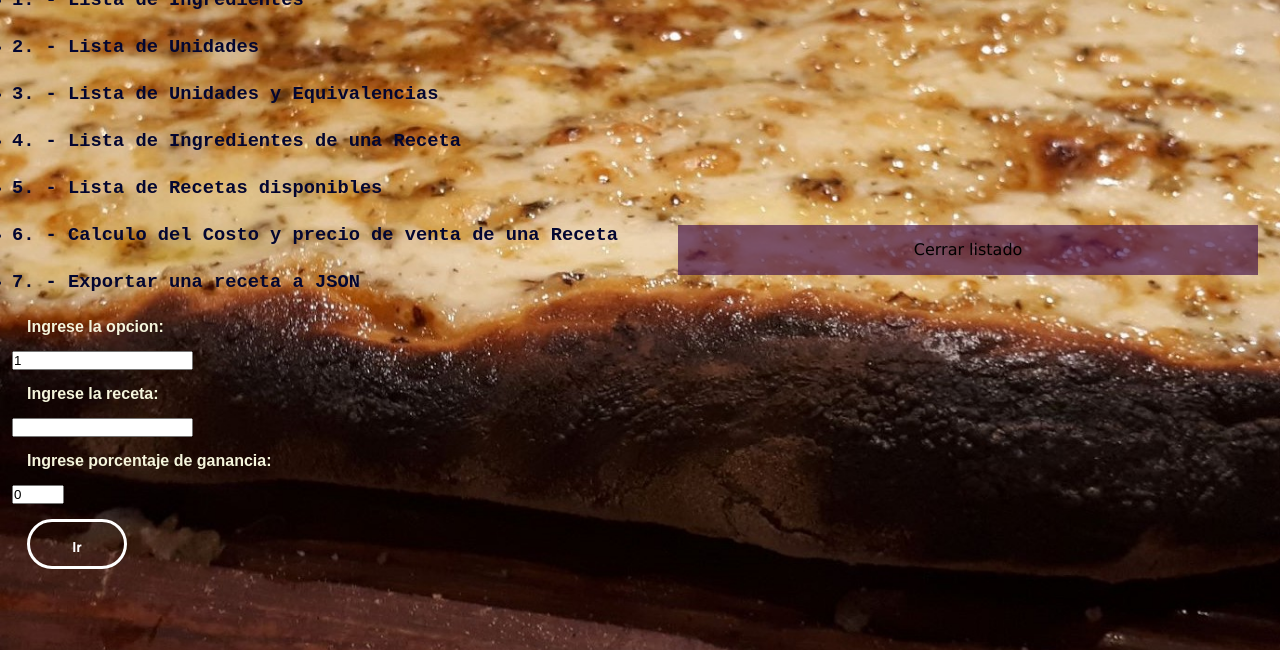
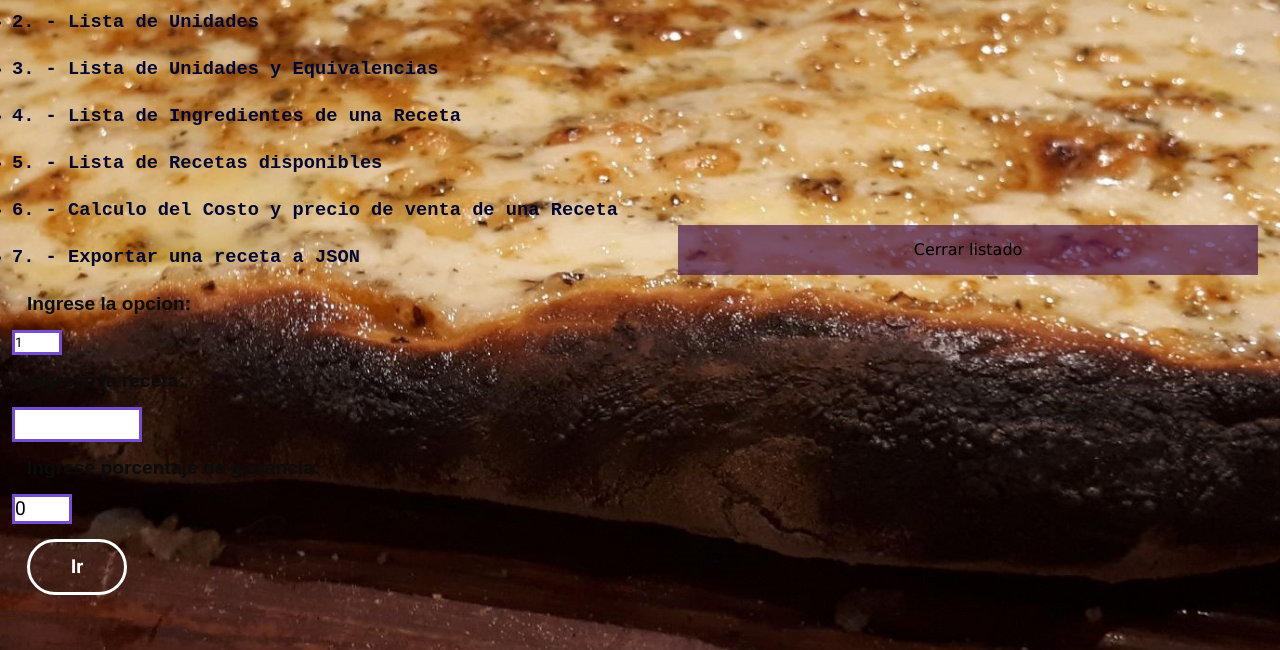
Before and after one commit to jorgeducoder/preentrega3, a plain HTML site: page index.html in a window 1280 px wide. Shown: the part 150-800 px from the top of the page. Drawn offline with Linux system fonts and the light colour scheme.

Commit message:
opciones ejecutando, localstorage y json revisadas

```diff
--- a/simula.css
+++ b/simula.css
@@ -56,57 +56,74 @@
 
     font-family: Arial, Helvetica, sans-serif;
     font-weight: bolder;
-    font-size: medium;
-    color: beige;
+    font-size: larger;
+    color: rgb(12, 12, 11);
 }
 
 #opcion {
     margin: 15px;
+    font-weight: 200px;
+}
+
+#iOpcion {
+
+    width: 50px;
+    height: 25px;
+    border: 3px solid rgb(117, 78, 207);
+    font-weight: normal;
+    font-family: roboto;
 }
 
 #cReceta {
     margin: 15px;
+    font-weight: 200px;
+}
+
+#iReceta {
+    width: 130px;
+    height: 35px;
+    border: 3px solid rgb(117, 78, 207);
+    font-weight:normal;
+    font-family: roboto;
+    font-size: larger;
+
 }
 
 #porcentaje {
     margin: 15px;
+    font-weight: 200px;
+}
+
+#iGanancia {
+
+    width: 60px;
+    height: 30px;
+    border: 3px solid rgb(117, 78, 207);
+    font-weight: normal;
+    font-family: roboto;
+    font-size: larger;
 }
 
 #ir {
     margin: 15px;
-
     background-color: transparent;
     border: 3px solid white;
     color: white;
-    /* padding: 12px 26px;*/
-    text-align: center;
-    display: inline-block;
-    font-size: 14px;
+
     font-weight: bold;
     font-family: roboto;
+    font-size: larger;
     cursor: pointer;
-    border-radius: 30px;
-    justify-content: center;
-
-
-        /*font-size: 20px;*/
-        line-height: 50px;
-        text-align: center;
-        width: 100px;
-        height: 50px;
+    border-radius: 40px;
+    line-height: 50px;
+    width: 100px;
 
 }
-
-
 
 #ir:hover {
     background-color: white;
     color: black;
 }
-
-
-
-
 
 /* modal */
 
--- a/simula.js
+++ b/simula.js
@@ -648,8 +648,15 @@ let opcion
 let botonIr = document.getElementById("ir");
 let trueOrFalse = true;
 
-let modalListado
-let closeModal
+let modalListado;
+let closeModal;
+
+
+// defino variables para poner visible parrafo y cajas
+let verpReceta;
+let vertReceta;
+let verPorcentaje;
+let vernPorcentaje;
 
 // seteo la receta de sesion anterior
 iReceta.value = localStorage.getItem("receta")
@@ -679,6 +686,7 @@ function visiblemodal() {
 
 }
 
+
 function menu() {
     // saco el while porque al trabajar con el DOM no se necesita
 
@@ -689,8 +697,6 @@ function menu() {
             break;
         case "2":
             lunidades();
-            //cerrarmodal();
-            //visiblemodal();
             break;
         case "3":
             lunidadesrel();
@@ -705,16 +711,14 @@ function menu() {
             vcostoreceta();
             break;
         case "7":
-            //trueOrFalse = false;
             expreceta();
             break;
-        //default:
-            alert("No has elegido una opción válida");
-            /*/opcion = prompt(
-            "Elije una opción \n \n Por consola \n 1. Ver ingredientes \n 2. Ver unidades \n 3. Ver equivalencias entre unidades \n 4. Ver ingredientes de una receta \n 5. Ver mis recetas \n\n Por alert \n 6. Ver costo de una receta \n \n 10. Salir"
-            );*/
-            //opcion = document.getElementById("iOpcion").value;
-            //trueOrFalse = false;
+        default:
+
+            let contenedor = document.getElementById("titulos");
+            contenedor.innerHTML = "<h2><br> No has elegido una opción válida</h2><br>";
+            let detalle = "";
+            document.getElementById("detalle").innerHTML = detalle;
             break;
     }
     cerrarmodal();
@@ -724,32 +728,24 @@ function menu() {
 
 function lingredientes() {
     let ingredientes = "";
-    //let cabezal = "Nombre  Unidad  Precio U$S"
     dbIngredientes.forEach((ing) => {
         ingredientes += ing.nombre + "    " + ing.unidad + "    " + ing.precio + "<br><br>";
     });
-    //alert(ingredientes);
-    //console.log(cabezal)
-    //console.log(ingredientes)
+
     let contenedor = document.getElementById("titulos")
     contenedor.innerHTML = "<h2><br> Lista de ingredientes disponibles</h2><br><p>Se lista el nombre, la unidad de empaquetado y precio en U$S </p><br>"
 
     let detalle = ingredientes
     document.getElementById("detalle").innerHTML = detalle
-    //menu();
-
 }
 
 function lunidades() {
     let unidades = "";
-    //let cabezal = "ID   Nombre"
+
     dbUnidades.forEach((uni) => {
         unidades += uni.id + "     " + uni.nombre + "<br><br>";
     });
 
-    //console.log(cabezal)
-    //console.log(unidades)
-    //menu();
     let contenedor = document.getElementById("titulos")
     contenedor.innerHTML = "<h2><br> Lista de unidades de medida</h2><br><p>Se lista el codigo y el nombre</p><br>"
     let detalle = unidades
@@ -759,14 +755,11 @@ function lunidades() {
 
 function lunidadesrel() {
     let unidadesrel = "";
-    //let cabezal = "UnidadA     UnidadB   Ingrediente  Factor AxFB"
+
     dbUnidadesequiv.forEach((uni) => {
         unidadesrel += uni.unidadA + "       " + uni.conversion + "   " + uni.unidadB + "   " + uni.ingrediente + "<br><br>";
     });
 
-    //console.log(cabezal)
-    //console.log(unidadesrel)
-    //menu();
     let contenedor = document.getElementById("titulos")
     contenedor.innerHTML = "<h2><br> Lista de unidades de uso, envasado y su equivalencia.</h2><br><p>Se lista UnidadA == UnidadB y factor de conversion</p><br>"
     let detalle = unidadesrel
@@ -781,10 +774,8 @@ function lingreceta() {
     let unareceta;
 
     unareceta = document.getElementById("iReceta").value;
-    //unareceta = localStorage.getItem("receta")
-    alert("receta" + unareceta)
+
     TrabajarConLocalStorage(unareceta)
-
 
     let ingredientesDeReceta = "";
     let recetaEncontrada = dbIngRecetas.filter(
@@ -798,7 +789,7 @@ function lingreceta() {
         });
     } else {
 
-       // falta aqui mensaje en el DOM
+        // falta aqui mensaje en el DOM
         alert("La receta no existe");
     }
 
@@ -811,7 +802,7 @@ function lingreceta() {
 
 function TrabajarConLocalStorage(punareceta) {
     // Guarda en LocalStorage la ultima receta consultada si no es la misma que la ya existente.
-    alert("entreLS"  + punareceta)
+
     if (punareceta !== localStorage.getItem("receta")) {
         localStorage.setItem("receta", punareceta)
     }
@@ -862,9 +853,8 @@ function vcostoreceta() {
         let detalle = "<br><br>El precio de costo en U$S es" + " " + mostrarprecioreceta.toFixed(2) + "<br></br>";
         document.getElementById("detalle").innerHTML = detalle;
 
-        //porcentajeganancia = parseInt(prompt("Si lo desea, ingrese el numero del porcentje a aplicar para calcular precio de venta"));
         porcentajeGanancia = document.getElementById("iGanancia").value;
-        alert("ganancia  " + porcentajeGanancia)
+
         if (porcentajeGanancia > 0) {
 
             let precioventa = mostrarprecioreceta * (1 + (porcentajeGanancia / 100));
@@ -876,7 +866,7 @@ function vcostoreceta() {
             document.getElementById("detalle").innerHTML = detalle;
         }
     } else {
-        //alert("La receta no existe");
+
         detalle = "<br><br>La receta no existe<br><br>";
         document.getElementById("detalle").innerHTML = detalle;
     }
@@ -932,7 +922,7 @@ function buscarprecio(pingrediente, punidad, pcanting) {
     }
 }
 
-function expreceta () {
+function expreceta() {
     const recetastring = JSON.stringify(dbIngRecetas);
     console.log(recetastring)
 
```
